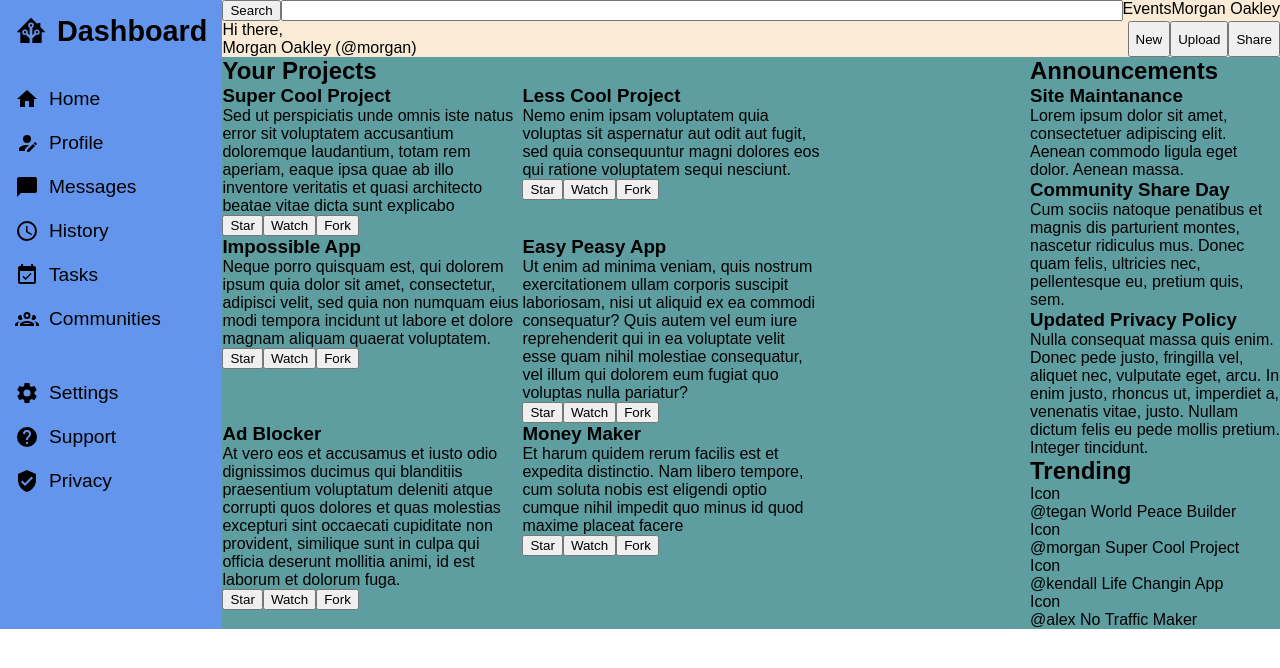
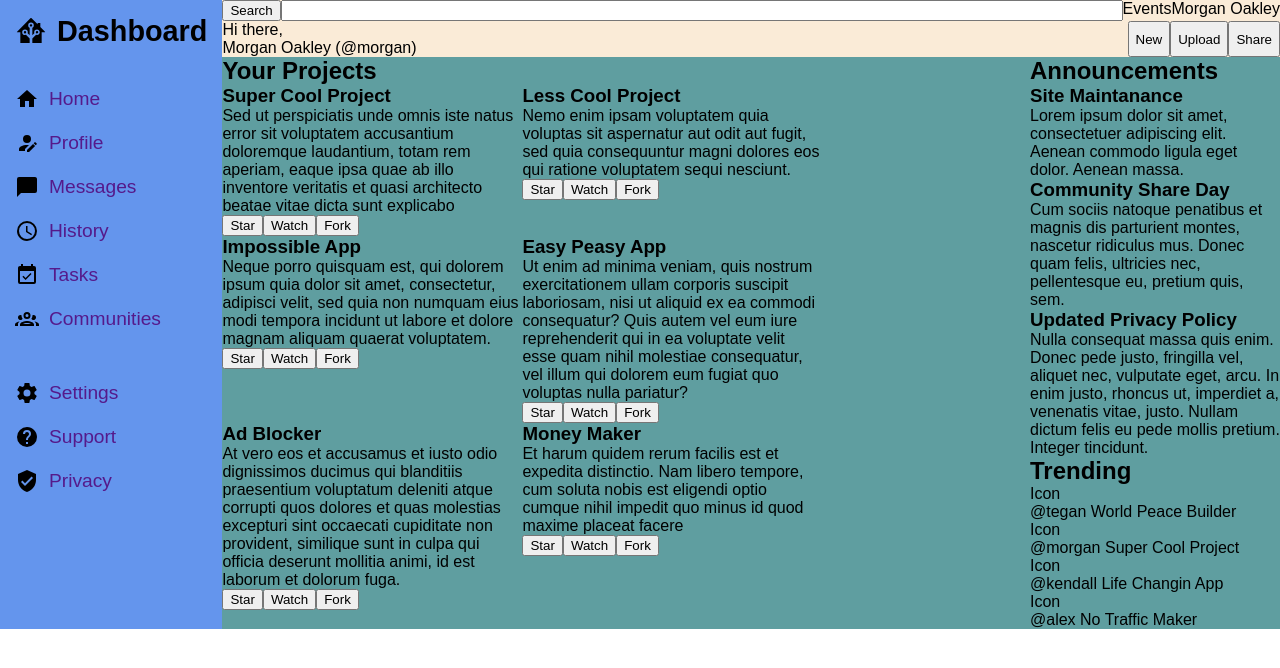
Before and after one commit to jpawz/admin-dashboard, a plain HTML site: page index.html in a window 1280 px wide. Drawn offline with Linux system fonts and the light colour scheme.

Commit message:
Change span to a tag

```diff
--- a/index.html
+++ b/index.html
@@ -14,17 +14,17 @@
                 <h2><img src="img/home-assistant.svg" alt="Dashboard">Dashboard</h2>
             </div>
             <nav>
-                <span><img src="img/home.svg">Home</span>
-                <span><img src="img/account-edit.svg">Profile</span>
-                <span><img src="img/message.svg">Messages</span>
-                <span><img src="img/clock-outline.svg">History</span>
-                <span><img src="img/calendar-check.svg">Tasks</span>
-                <span><img src="img/account-group-outline.svg">Communities</span>
+                <a href=""><img src="img/home.svg">Home</a>
+                <a href=""><img src="img/account-edit.svg">Profile</a>
+                <a href=""><img src="img/message.svg">Messages</a>
+                <a href=""><img src="img/clock-outline.svg">History</a>
+                <a href=""><img src="img/calendar-check.svg">Tasks</a>
+                <a href=""><img src="img/account-group-outline.svg">Communities</a>
             </nav>
             <nav>
-                <span><img src="img/cog.svg">Settings</span>
-                <span><img src="img/help-circle.svg">Support</span>
-                <span><img src="img/shield-check.svg">Privacy</span>
+                <a href=""><img src="img/cog.svg">Settings</a>
+                <a href=""><img src="img/help-circle.svg">Support</a>
+                <a href=""><img src="img/shield-check.svg">Privacy</a>
             </nav>
         </div>
         <div class="header">
--- a/style.css
+++ b/style.css
@@ -25,12 +25,13 @@
     justify-items: start;
 }
 
-nav > span {
+nav > a {
     display: flex;
     flex-direction: row;
     align-items: center;
     height: 1.5rem;
     padding: 10px 0px;
+    text-decoration: none;
 }
 
 img {
```
